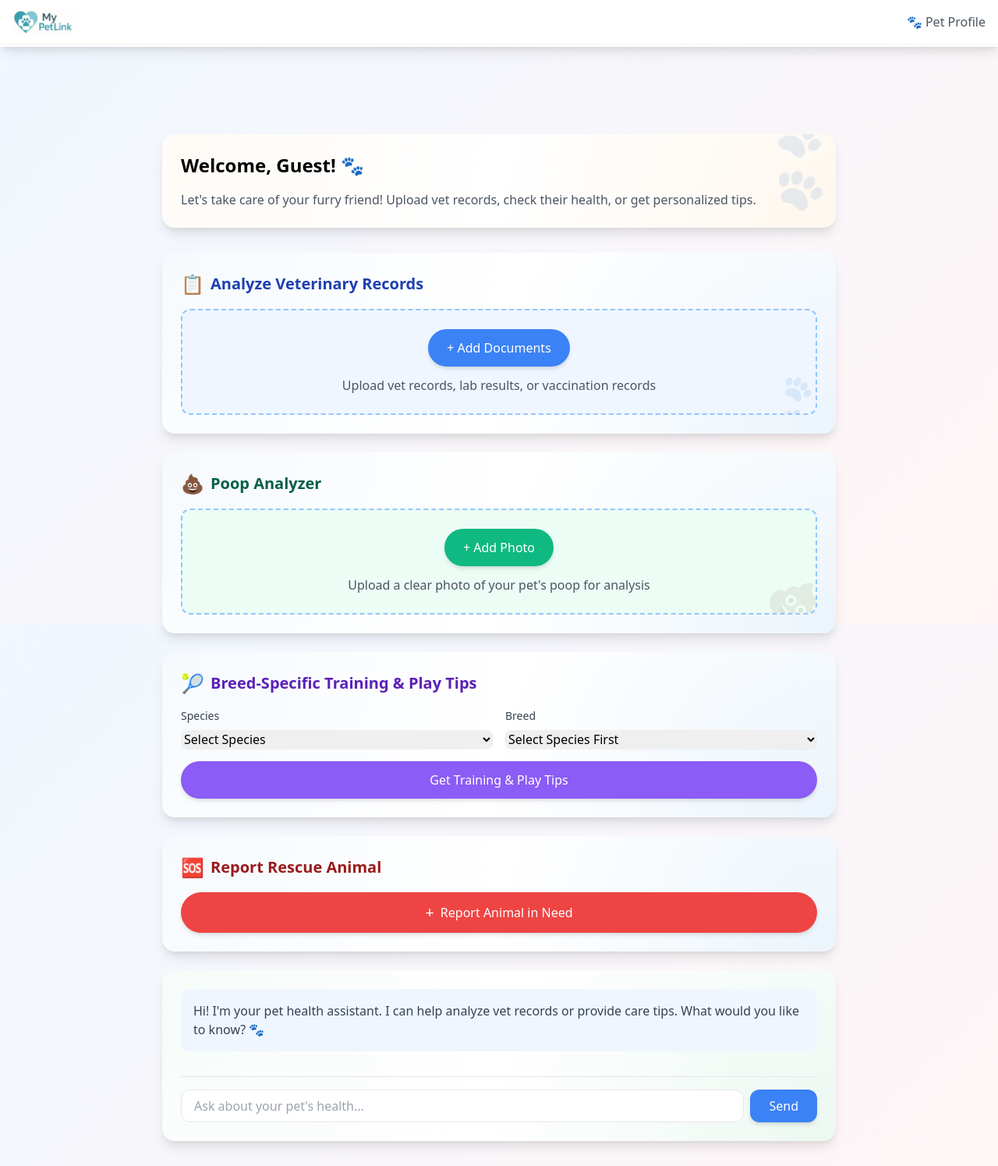
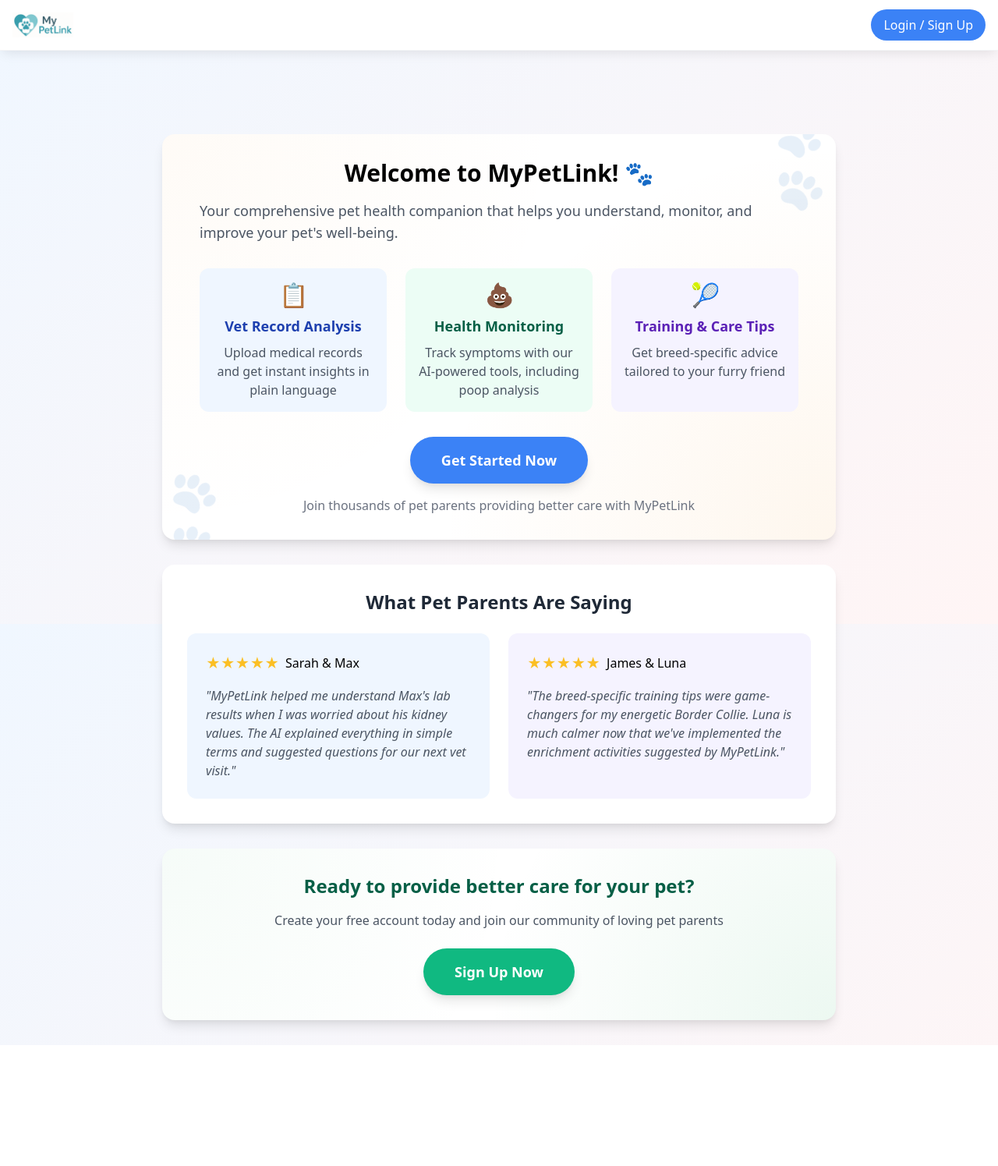
Before and after one commit to AustinArrington87/MyPetLink, a Flask app: page / in a window 1280 px wide. Shown: the whole page at 78% size. After the commit the page ends 1324 px from the top, so only its background shows below. Run offline with Flask 3, Linux system fonts and the light colour scheme; some libraries are stand-ins or nearby versions.

Commit message:
add authentication with Auth0

```diff
--- a/app.py
+++ b/app.py
@@ -1,7 +1,7 @@
-from flask import Flask, render_template, request, jsonify, session, url_for, send_file
+from flask import Flask, render_template, request, jsonify, session, url_for, send_file, redirect
 from werkzeug.utils import secure_filename
 import os
-from datetime import datetime
+from datetime import datetime, timedelta
 from gpt_agent import analyze_health_records, analyze_poop_image
 from reportlab.lib import colors
 from reportlab.lib.pagesizes import letter
@@ -28,6 +28,9 @@ import base64
 from email.mime.text import MIMEText
 from google.oauth2 import service_account
 from googleapiclient.discovery import build
+from authlib.integrations.flask_client import OAuth
+from werkzeug.security import generate_password_hash, check_password_hash
+from jose import jwt
 
 ENV_FILE = find_dotenv()
 if ENV_FILE:
@@ -47,7 +50,23 @@ logging.basicConfig(
 logger = logging.getLogger('HealthAnalysisApp')
 
 app = Flask(__name__)
-app.secret_key = 'dev-secret-key-123'  # Required for session management
+app.secret_key = os.environ.get("APP_SECRET_KEY", 'dev-secret-key-123')  # Required for session management
+
+# Auth0 configuration
+oauth = OAuth(app)
+auth0 = oauth.register(
+    'auth0',
+    client_id=os.environ.get("AUTH0_CLIENT_ID"),
+    client_secret=os.environ.get("AUTH0_CLIENT_SECRET"),
+    api_base_url=f'https://{os.environ.get("AUTH0_DOMAIN")}',
+    access_token_url=f'https://{os.environ.get("AUTH0_DOMAIN")}/oauth/token',
+    authorize_url=f'https://{os.environ.get("AUTH0_DOMAIN")}/authorize',
+    jwks_uri=f'https://{os.environ.get("AUTH0_DOMAIN")}/.well-known/jwks.json',
+    server_metadata_url=f'https://{os.environ.get("AUTH0_DOMAIN")}/.well-known/openid-configuration',
+    client_kwargs={
+        'scope': 'openid profile email',
+    },
+)
 
 # Configure upload folder
 UPLOAD_FOLDER = os.path.join(os.path.dirname(os.path.abspath(__file__)), 'uploads')
@@ -108,11 +127,56 @@ def get_current_user():
 
     return User(user_name, vitals_data, user_type)
 
+# Auth0 routes
+@app.route('/login')
+def login():
+    return auth0.authorize_redirect(redirect_uri=os.environ.get("AUTH0_CALLBACK_URL"))
+
+@app.route('/callback')
+def callback_handling():
+    token = auth0.authorize_access_token()
+    resp = auth0.get('userinfo')
+    userinfo = resp.json()
+
+    # Store user info in session
+    session['jwt_payload'] = userinfo
+    session['profile'] = {
+        'user_id': userinfo['sub'],
+        'name': userinfo.get('name', ''),
+        'picture': userinfo.get('picture', ''),
+        'email': userinfo.get('email', '')
+    }
+
+    # Extract first and last name for compatibility with existing code
+    full_name = userinfo.get('name', 'Guest')
+    session['user_name'] = full_name
+
+    return redirect('/')
+
+@app.route('/logout')
+def logout():
+    session.clear()
+    params = {
+        'returnTo': url_for('home', _external=True),
+        'client_id': os.environ.get("AUTH0_CLIENT_ID")
+    }
+    return redirect(auth0.api_base_url + '/v2/logout?' + '&'.join([f'{key}={value}' for key, value in params.items()]))
+
+def requires_auth(f):
+    """Decorator to check if user is authenticated"""
+    def decorated(*args, **kwargs):
+        if 'profile' not in session:
+            return redirect('/login')
+        return f(*args, **kwargs)
+    decorated.__name__ = f.__name__
+    return decorated
+
 @app.route('/')
 def home():
     # Get user name from session, default to "Guest" if not found
     user_name = session.get('user_name', 'Guest')
-    return render_template('home.html', user_name=user_name)
+    is_authenticated = 'profile' in session
+    return render_template('home.html', user_name=user_name, is_authenticated=is_authenticated)
 
 @app.route('/upload', methods=['POST'])
 def upload_file():
@@ -163,10 +227,12 @@ def upload_file():
         return jsonify({'success': False, 'error': str(e)}), 500
 
 @app.route('/profile')
+@requires_auth
 def profile():
     # Get pet profile from session or use empty dict
     pet_data = session.get('pet_profile', {})
-    return render_template('profile.html', pet=pet_data)
+    user_profile = session.get('profile', {})
+    return render_template('profile.html', pet=pet_data, user_profile=user_profile)
 
 @app.route('/update_pet_profile', methods=['POST'])
 def update_pet_profile():
--- a/templates/base.html
+++ b/templates/base.html
@@ -18,7 +18,12 @@
                     </div>
                 </div>
                 <div class="flex items-center space-x-3">
-                    <a href="/profile" class="py-2 px-4 text-gray-500 hover:text-gray-700">Profile</a>
+                    {% if is_authenticated %}
+                        <a href="/profile" class="py-2 px-4 text-gray-500 hover:text-gray-700">Profile</a>
+                        <a href="/logout" class="py-2 px-4 text-red-500 hover:text-red-700">Logout</a>
+                    {% else %}
+                        <a href="/login" class="py-2 px-4 bg-blue-500 text-white rounded hover:bg-blue-600">Login</a>
+                    {% endif %}
                 </div>
             </div>
         </div>
--- a/templates/home.html
+++ b/templates/home.html
@@ -90,15 +90,29 @@
                  alt="MyPetLink Logo"
                  class="h-8 drop-shadow-md hover:drop-shadow-lg transition-all duration-300">
         </a>
-        <a href="{{ url_for('profile') }}"
-           class="text-gray-600 hover:text-gray-900 transition-colors duration-200 flex items-center">
-            <span class="mr-1">🐾</span> Pet Profile
-        </a>
+        <div class="flex items-center space-x-4">
+            {% if is_authenticated %}
+                <a href="{{ url_for('profile') }}"
+                   class="text-gray-600 hover:text-gray-900 transition-colors duration-200 flex items-center">
+                    <span class="mr-1">🐾</span> Pet Profile
+                </a>
+                <a href="{{ url_for('logout') }}"
+                   class="text-red-500 hover:text-red-700 transition-colors duration-200">
+                    Logout
+                </a>
+            {% else %}
+                <a href="{{ url_for('login') }}"
+                   class="bg-blue-500 text-white px-4 py-2 rounded-full hover:bg-blue-600 transition-colors duration-200">
+                    Login / Sign Up
+                </a>
+            {% endif %}
+        </div>
     </div>
 </div>
 
 <div class="max-w-4xl mx-auto mt-20 px-4">
-    <!-- Welcome Message -->
+    {% if is_authenticated %}
+    <!-- Welcome Message for authenticated users -->
     <div class="welcome-card rounded-2xl p-6 shadow-lg mb-8 relative overflow-hidden">
         <div class="paw-print text-8xl absolute -top-4 -right-4">🐾</div>
         <h1 class="text-2xl font-bold mb-4 text-orange-800">Welcome, {{ user_name }}! 🐾</h1>
@@ -274,6 +288,80 @@
             </div>
         </div>
     </div>
+{% else %}
+    <!-- Welcome Message for non-authenticated users -->
+    <div class="welcome-card rounded-2xl p-8 shadow-lg mb-8 relative overflow-hidden">
+        <div class="paw-print text-8xl absolute -top-4 -right-4">🐾</div>
+        <div class="paw-print text-8xl absolute -bottom-4 -left-4 transform rotate-180">🐾</div>
+        <h1 class="text-3xl font-bold mb-4 text-orange-800 text-center">Welcome to MyPetLink! 🐾</h1>
+        <div class="max-w-3xl mx-auto">
+            <p class="text-gray-600 text-lg mb-4 relative z-10">
+                Your comprehensive pet health companion that helps you understand, monitor, and improve your pet's well-being.
+            </p>
+
+            <div class="grid grid-cols-1 md:grid-cols-3 gap-6 mt-8 mb-6">
+                <div class="bg-blue-50 p-4 rounded-xl text-center">
+                    <div class="text-3xl mb-2">📋</div>
+                    <h3 class="text-lg font-semibold text-blue-800">Vet Record Analysis</h3>
+                    <p class="text-gray-600 mt-2">Upload medical records and get instant insights in plain language</p>
+                </div>
+
+                <div class="bg-green-50 p-4 rounded-xl text-center">
+                    <div class="text-3xl mb-2">💩</div>
+                    <h3 class="text-lg font-semibold text-green-800">Health Monitoring</h3>
+                    <p class="text-gray-600 mt-2">Track symptoms with our AI-powered tools, including poop analysis</p>
+                </div>
+
+                <div class="bg-purple-50 p-4 rounded-xl text-center">
+                    <div class="text-3xl mb-2">🎾</div>
+                    <h3 class="text-lg font-semibold text-purple-800">Training & Care Tips</h3>
+                    <p class="text-gray-600 mt-2">Get breed-specific advice tailored to your furry friend</p>
+                </div>
+            </div>
+
+            <div class="text-center mt-8">
+                <a href="{{ url_for('login') }}"
+                   class="bg-blue-500 text-white px-10 py-4 rounded-full text-lg font-semibold hover:bg-blue-600 transform transition-all hover:scale-105 shadow-lg inline-block">
+                    Get Started Now
+                </a>
+                <p class="text-gray-500 mt-4">Join thousands of pet parents providing better care with MyPetLink</p>
+            </div>
+        </div>
+    </div>
+
+    <!-- Testimonials Section -->
+    <div class="bg-white rounded-2xl p-8 shadow-lg mb-8">
+        <h2 class="text-2xl font-semibold mb-6 text-center text-gray-800">What Pet Parents Are Saying</h2>
+
+        <div class="grid grid-cols-1 md:grid-cols-2 gap-6">
+            <div class="bg-blue-50 p-6 rounded-xl">
+                <div class="flex items-center mb-4">
+                    <span class="text-yellow-400 text-lg">★★★★★</span>
+                    <span class="ml-2 font-medium">Sarah & Max</span>
+                </div>
+                <p class="text-gray-600 italic">"MyPetLink helped me understand Max's lab results when I was worried about his kidney values. The AI explained everything in simple terms and suggested questions for our next vet visit."</p>
+            </div>
+
+            <div class="bg-purple-50 p-6 rounded-xl">
+                <div class="flex items-center mb-4">
+                    <span class="text-yellow-400 text-lg">★★★★★</span>
+                    <span class="ml-2 font-medium">James & Luna</span>
+                </div>
+                <p class="text-gray-600 italic">"The breed-specific training tips were game-changers for my energetic Border Collie. Luna is much calmer now that we've implemented the enrichment activities suggested by MyPetLink."</p>
+            </div>
+        </div>
+    </div>
+
+    <!-- Final CTA -->
+    <div class="chat-card rounded-2xl p-8 shadow-lg mt-8 text-center">
+        <h2 class="text-2xl font-semibold mb-4 text-green-800">Ready to provide better care for your pet?</h2>
+        <p class="text-gray-600 mb-6">Create your free account today and join our community of loving pet parents</p>
+        <a href="{{ url_for('login') }}"
+           class="bg-green-500 text-white px-10 py-4 rounded-full text-lg font-semibold hover:bg-green-600 transform transition-all hover:scale-105 shadow-lg inline-block">
+            Sign Up Now
+        </a>
+    </div>
+{% endif %}
 </div>
 
 <!-- Loading State -->
```
Also changed, not shown: requirements.txt (+9 -0 lines), templates/profile.html (+10 -1 lines).
